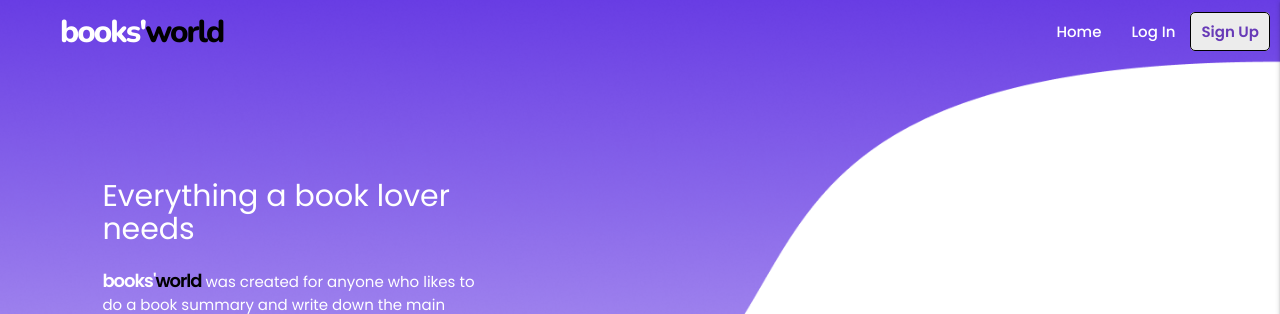
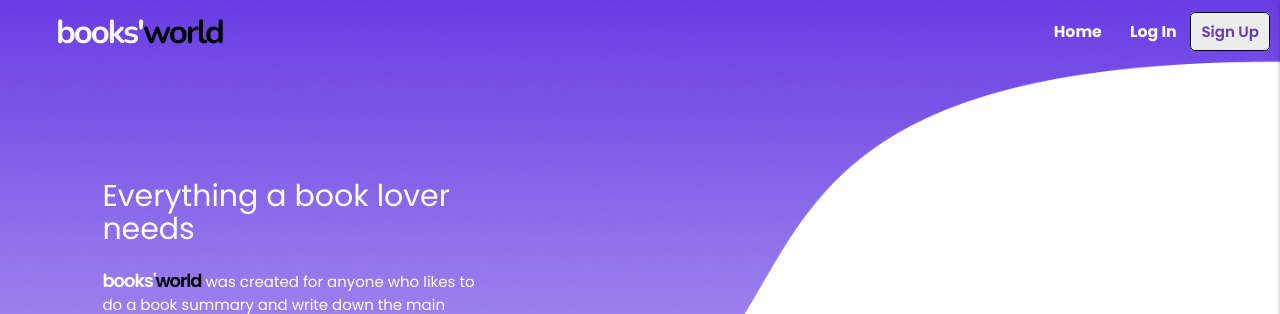
Before and after one commit to Henriqueperoni/CI-MS3-Books-World, a Flask app: page / in a window 1280 px wide. Shown: the top 314 px of the page. Run offline with Flask 2, Linux system fonts and the light colour scheme; some libraries are stand-ins or nearby versions.

Commit message:
Add active navigation class based on URL

```diff
--- a/static/css/style.css
+++ b/static/css/style.css
@@ -59,6 +59,12 @@ nav ul a {
 
 nav ul a:hover {
     background: none;
+}
+
+.active {
+    transform: scale(1.05);
+    font-weight: 700;
+    color: #fafafa;
 }
 
 #mobile-demo {
--- a/static/js/script.js
+++ b/static/js/script.js
@@ -64,8 +64,6 @@ if(editList) {
     })
 }
 
-
-
 // Function to dynamically add input fields
 //https://www.sanwebe.com/2013/03/addremove-input-fields-dynamically-with-jquery
 $(document).ready(function() {
@@ -88,3 +86,9 @@ $(document).ready(function() {
 		e.preventDefault(); $(this).parent('div').remove(); x--;
 	})
 });
+
+// Add Active Navigation Class Based on URL
+// https://css-tricks.com/snippets/jquery/add-active-navigation-class-based-on-url/
+$(function() {
+  $('nav a[href^="/' + location.pathname.split("/")[1] + '"]').addClass('active');
+});
```
